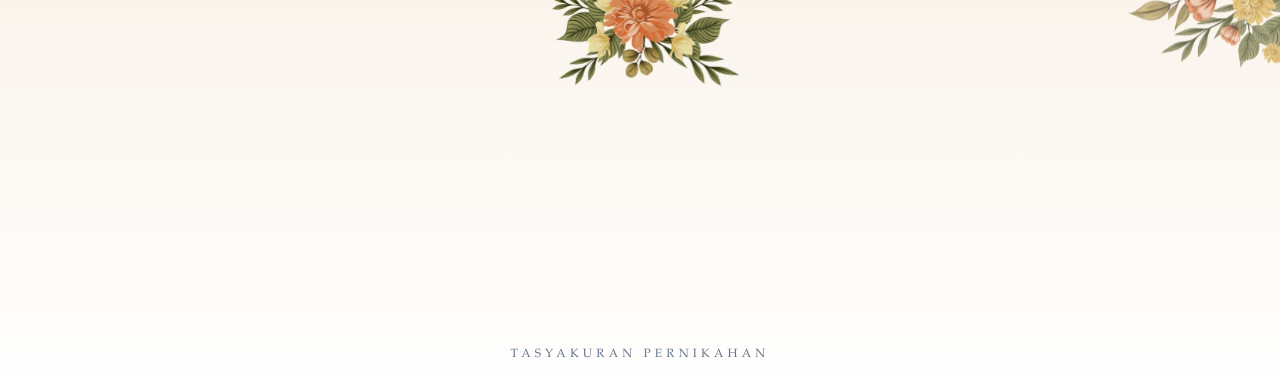
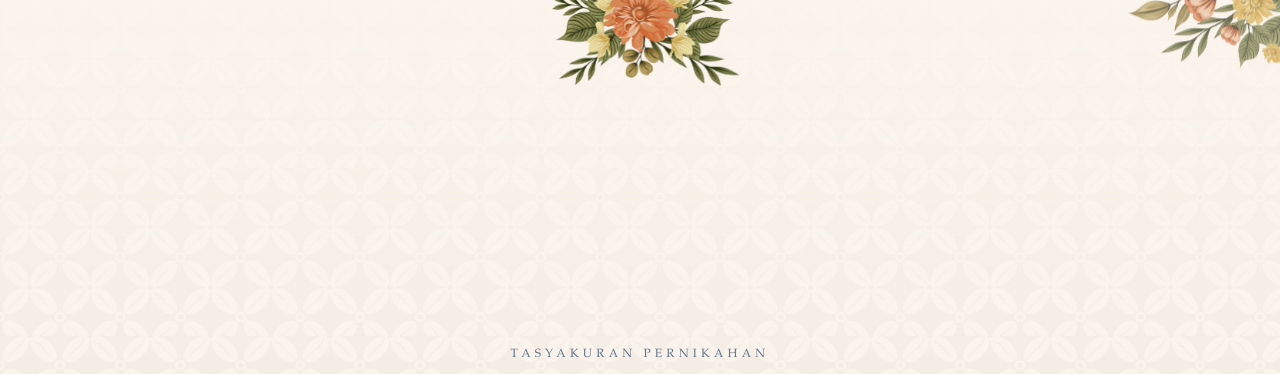
Before and after one commit to iqbalrez/invitation-raihan-agnianti, a plain HTML site: page index.html in a window 1280 px wide. Shown: the top 374 px of the page. Drawn offline with nearby package versions, Linux system fonts and the light colour scheme.

Commit message:
edit pattern batik

```diff
--- a/index.html
+++ b/index.html
@@ -13,7 +13,7 @@
       theme: {
         extend: {
           fontFamily: {
-            sans: ['"Garamond"', 'system-ui', 'sans-serif'],
+            sans: ['Garamond', 'system-ui', 'sans-serif'],
           },
           colors: {
             goldsoft: '#c9a36b',
@@ -45,8 +45,16 @@
 </head>
 <body class="font-sans bg-krem text-slate-800">
 
-  <!-- Background gradient -->
-  <div class="fixed inset-0 -z-30 bg-gradient-to-b from-krem via-white to-krem"></div>
+
+  <!-- Layer pattern batik -->
+  <div
+    class="fixed inset-0 -z-40 bg-[url('img/batik-pattern.png')] bg-repeat bg-[length:300px_168px] opacity-5"
+  ></div>
+
+  <!-- Layer gradient supaya ada area yang lebih jelas & area yang lembut -->
+  <div
+    class="fixed inset-0 -z-30 bg-gradient-to-b from-krem/95 via-krem/40 to-krem/95"
+  ></div>
 
   <!-- Dekor bunga background (ganti src dengan file PNG bunga kalian) -->
   <div class="pointer-events-none fixed inset-0 -z-20 overflow-hidden">
```
Also changed, not shown: img/batik-pattern.png (added).
